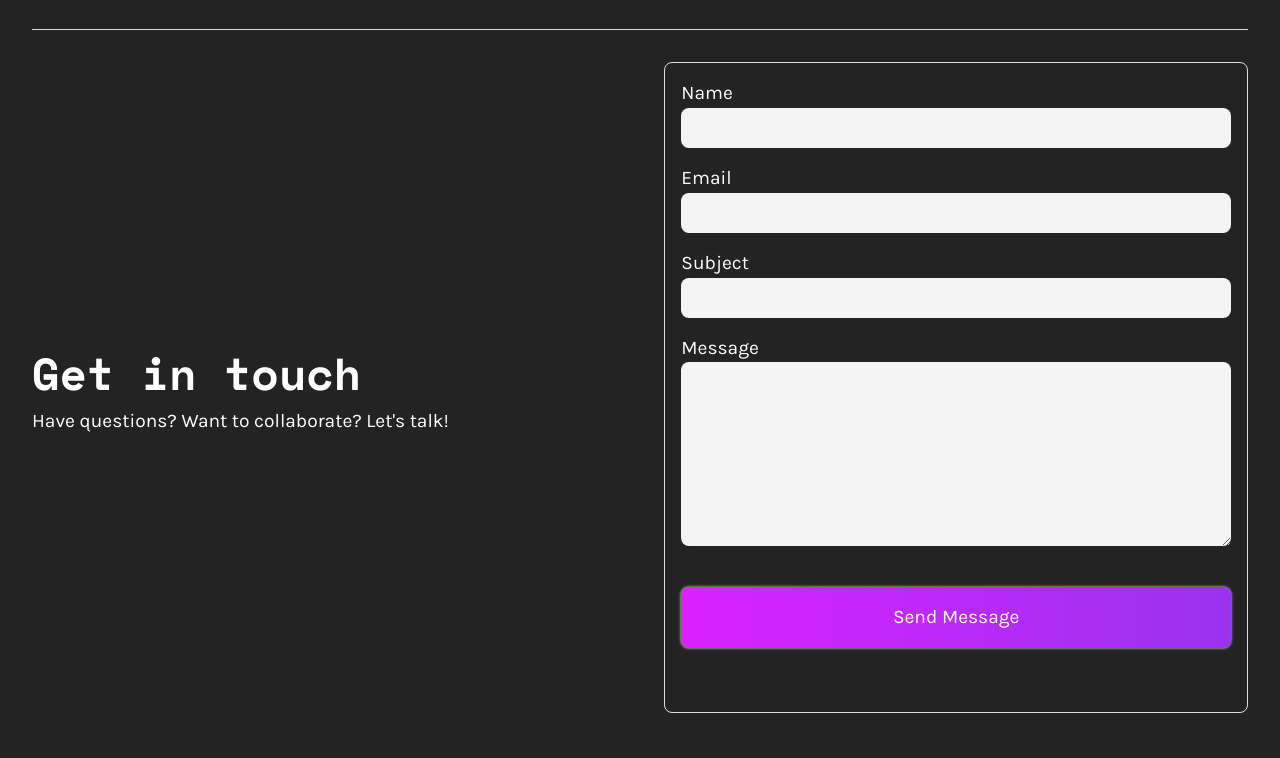
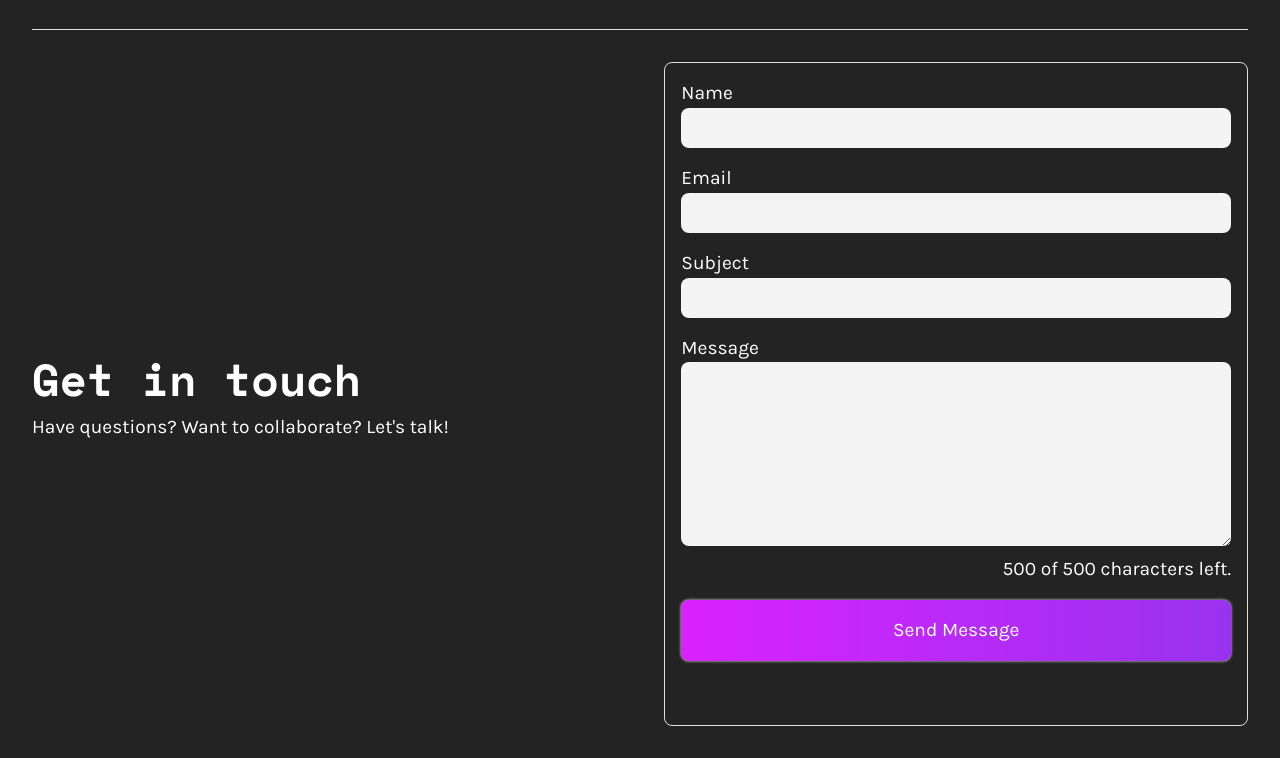
Before and after one commit to hectorcoronado/personal-site-2025, a website: page public/index.html in a window 1280 px wide. Shown: the part 1722-2480 px from the top of the page. Drawn offline with nearby package versions, Linux system fonts and the light colour scheme.

Commit message:
[textarea] improve ux by adding character count for users

```diff
--- a/public/index.html
+++ b/public/index.html
@@ -205,12 +205,13 @@
 
 					<label for="message">Message</label>
 					<textarea
-						class="formField"
+						class="formField textArea"
 						id="message"
 						name="message"
 						rows="6"
 						maxlength="500"
 						required></textarea>
+					<p aria-live="polite" id="charCount" class="charCount"><span id="charsLeft"></span> of 500 characters left.</p>
 
 					<button id="formButton" class="formButton" type="submit">
 						Send Message
--- a/public/index.js
+++ b/public/index.js
@@ -28,6 +28,7 @@ document.getElementById('contactForm').addEventListener('submit', async (e) => {
 
 		const result = await response.json();
 
+		// ui feedback on message send
 		if (response.ok) {
 			statusDiv.classList.remove('error');
 			statusDiv.classList.add('success');
@@ -67,6 +68,33 @@ document.getElementById('contactForm').addEventListener('submit', async (e) => {
 		statusDiv.style.color = 'red';
 	}
 });
+
+// textarea textlength
+document.addEventListener('DOMContentLoaded', () => {
+	const textAreaEl = document.getElementById('message');
+	const charsLeftEl = document.getElementById('charsLeft');
+	const charCountEl = document.getElementById('charCount');
+
+	// validate/avoid runtime errors if if el ids change or are removed
+	if (!textAreaEl || !charsLeftEl) return;
+
+	// don't do math on srtings
+	const totalChars = Number(textAreaEl.getAttribute("maxlength")) || 500;
+
+	function updateCounter() {
+		const charsUsed = textAreaEl.textLength;
+		const charsLeft = Math.max(totalChars - charsUsed, 0);
+		charsLeftEl.textContent = String(charsLeft);
+
+		// warn when nearing limit...
+		charCountEl.classList.toggle('limit-near', charsLeft <= 50 && charsLeft > 0);
+		// or exceeded
+		charCountEl.classList.toggle('limit-exceeded', charsLeft <= 0);
+	}
+
+	updateCounter(); // init & render value on load
+	textAreaEl.addEventListener('input', updateCounter);
+})
 
 // Infinite scroll for the technologies list
 document.addEventListener('DOMContentLoaded', () => {
--- a/public/reset.css
+++ b/public/reset.css
@@ -72,6 +72,8 @@ li {
 	--main-bg-color: #232323;
 	--secondary-bg-color: #000;
 	--main-text-color: #fff;
+	--warning-text-color: #f59a00;
+	--error-text-color: #ff4242;
 	--secondary-text-color: #ddd;
 	--main-font-family: 'Karla', system-ui, -apple-system, BlinkMacSystemFont,
 		'Segoe UI', Roboto, Oxygen, Ubuntu, Cantarell, 'Open Sans', 'Helvetica Neue',
--- a/public/style.css
+++ b/public/style.css
@@ -291,6 +291,33 @@ html {
 	width: 100%;
 }
 
+.textArea {
+	margin-bottom: 0;
+}
+
+.charCount {
+	float: right;
+
+	&.limit-near {
+		color: var(--warning-text-color);
+
+		&::before {
+			content: '🟠 ';
+		}
+	}
+
+	&.limit-exceeded {
+		color: var(--error-text-color);
+
+		&::before {
+			content: '🚨 ';
+		}
+	}
+
+	transition: color 0.3s ease-in-out;
+}
+
+
 .formButton {
 	background-image: linear-gradient(
 		to right,
```
